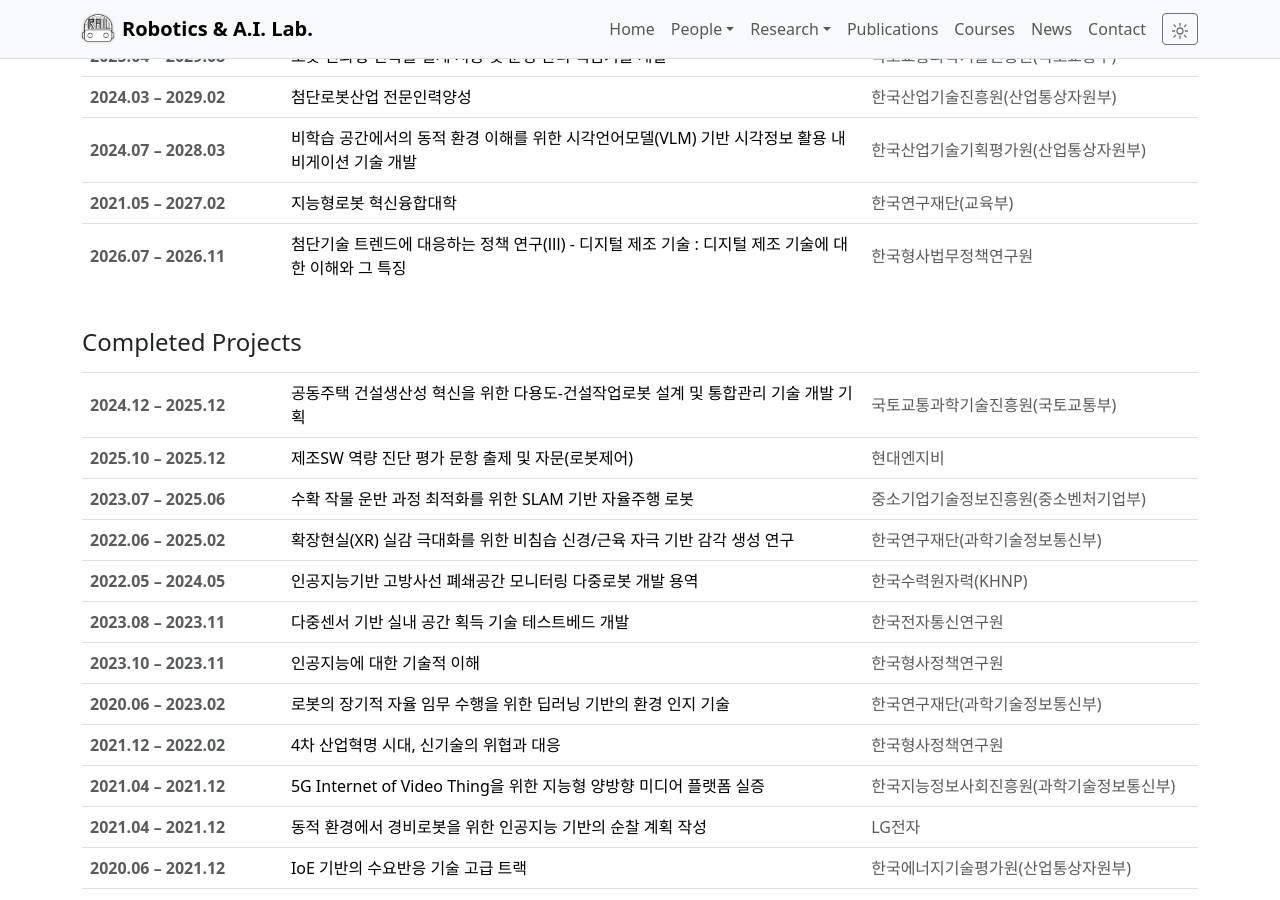
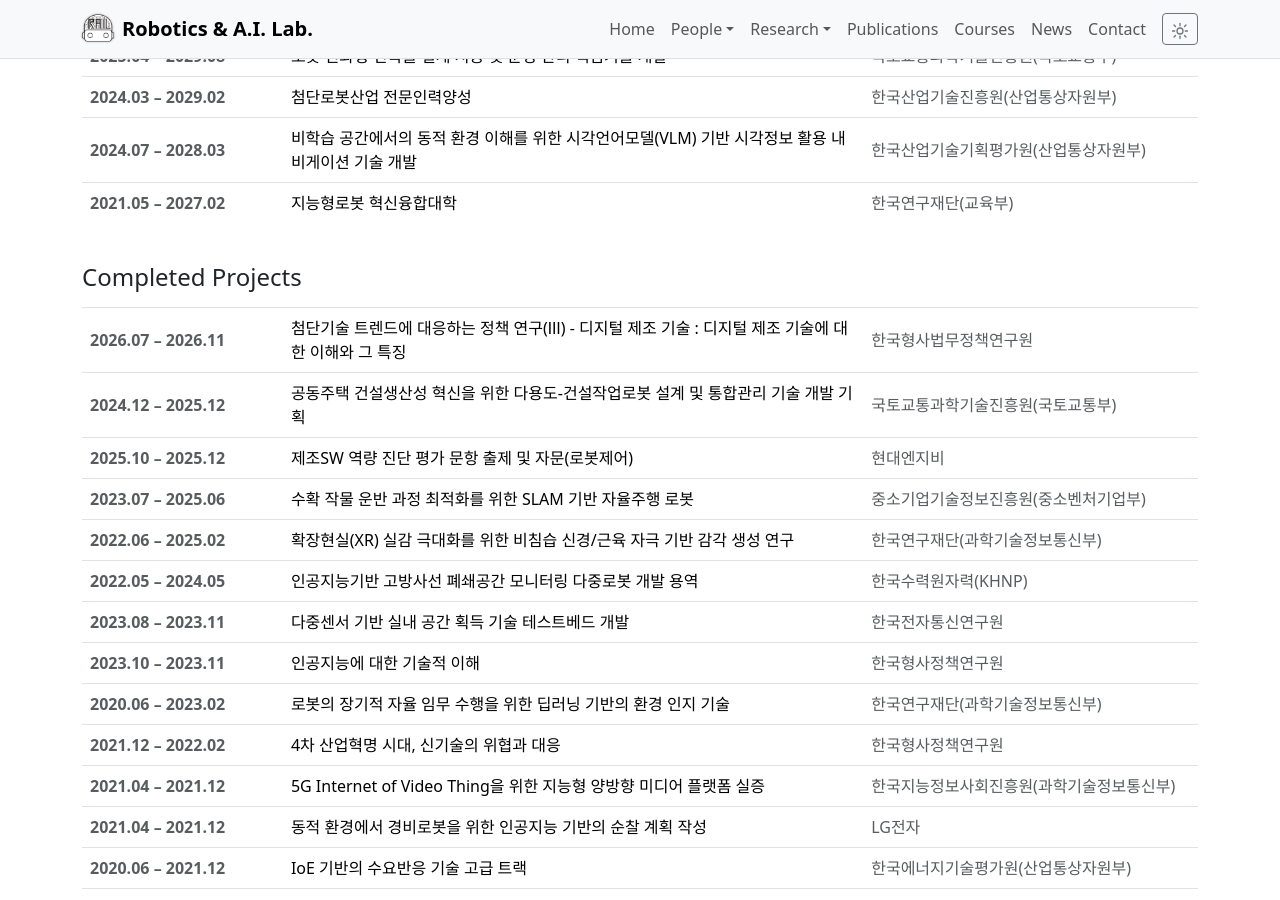
Before and after one commit to robotailab/robotailab.github.io, a Jekyll site: the page built from projects.md, in a window 1280 px wide and 900 px high, scrolled down 957 px. Built offline with Jekyll 4.4.1, drawn with Linux system fonts in a browser that asks for light colours.

Commit message:
Move digital manufacturing policy study to completed projects

```diff
--- a/projects.md
+++ b/projects.md
@@ -94,11 +94,6 @@ permalink: /projects/
                 <td class="project-title-cell">지능형로봇 혁신융합대학</td>
                 <td class="text-muted project-org-cell">한국연구재단(교육부)</td>
               </tr>
-              <tr class="border-top">
-                <td class="text-muted fw-semibold text-nowrap project-date project-date-cell">2026.07 – 2026.11</td>
-                <td class="project-title-cell">첨단기술 트렌드에 대응하는 정책 연구(Ⅲ) - 디지털 제조 기술 : 디지털 제조 기술에 대한 이해와 그 특징</td>
-                <td class="text-muted project-org-cell">한국형사법무정책연구원</td>
-              </tr>
             </tbody>
           </table>
         </div>
@@ -113,6 +108,11 @@ permalink: /projects/
               <col style="width: 30%;">
             </colgroup>
             <tbody>
+              <tr class="border-top">
+                <td class="text-muted fw-semibold text-nowrap project-date project-date-cell">2026.07 – 2026.11</td>
+                <td class="project-title-cell">첨단기술 트렌드에 대응하는 정책 연구(Ⅲ) - 디지털 제조 기술 : 디지털 제조 기술에 대한 이해와 그 특징</td>
+                <td class="text-muted project-org-cell">한국형사법무정책연구원</td>
+              </tr>
               <tr class="border-top">
                 <td class="text-muted fw-semibold text-nowrap project-date project-date-cell">2024.12 – 2025.12</td>
                 <td class="project-title-cell">공동주택 건설생산성 혁신을 위한 다용도-건설작업로봇 설계 및 통합관리 기술 개발 기획</td>
```
